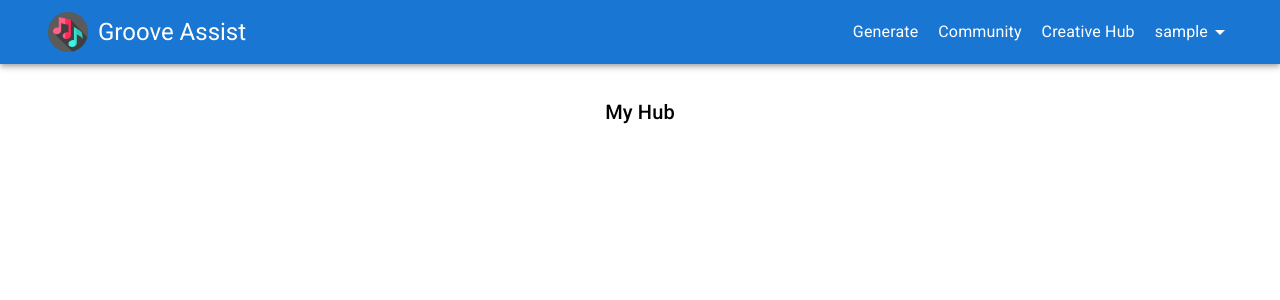
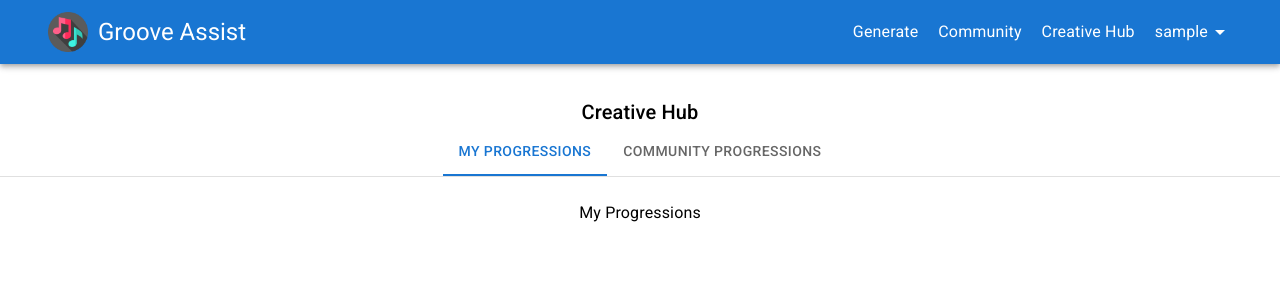
Before and after one commit to TrueBandit/grooveassist-client, a React (Create React App) app: page /myhub in a window 1280 px wide. Shown: the top 300 px of the page. Built offline with nearby package versions, Linux system fonts and the light colour scheme; sample sign-in values are in the browser's storage.

Commit message:
db updates

```diff
--- a/src/generator/ChordComp.js
+++ b/src/generator/ChordComp.js
@@ -3,8 +3,8 @@ import { Box } from "@mui/material";
 
 function ChordComp(props) {
   return (
-    <Box sx={{ pt:'10px', margin:'auto' , width :'65px',height :'50px', border:'solid 1px', backgroundColor: 'orange', borderRadius: "20px"}}>
-    {props.chord.chord}<br/>({props.chord.bars})</Box>
+    <Box sx={{ pt: '10px', margin: 'auto', width: '65px', height: '50px', border: 'solid 1px', backgroundColor: 'orange', borderRadius: "20px" }}>
+      {props.chord.chord_name}<br />({props.chord.bars})</Box>
   )
 }
 
--- a/src/generator/GenerationsHistoryList.js
+++ b/src/generator/GenerationsHistoryList.js
@@ -52,7 +52,7 @@ export default function GenerationList({ closeDrawer }) {
                     generationsList.map((generation, index) => (
                         <ListItem disablePadding key={index}>
                             <ListItemButton onClick={() => select(generation.id)}>
-                                <ListItemText primary={generation.brief} />
+                                <ListItemText primary={generation.brief_description} />
                             </ListItemButton>
                         </ListItem>
                     ))
--- a/src/generator/GeneratorMain.js
+++ b/src/generator/GeneratorMain.js
@@ -52,7 +52,13 @@ function StreamingOpenAIComponent() {
       <LoadingButton size="small" onClick={submit} endIcon={<MusicNoteRoundedIcon />} loading={generateChordsResult.loading} loadingPosition="end" variant="contained" color="secondary" ><span>Generate</span></LoadingButton>
       <br /><br />
       {generateChordsResult.loading ?
-        <img src={loadGif} style={{ maxWidth: '85%', maxHeight: '400px' }} alt="loadGif" /> :
+        <>
+          Were using the newest gpt-4-1106-preview model, to bring you the most creative and musical results.<br />
+          Longer processing times then usual are to be expected.
+          <br /><br />
+          <img src={loadGif} style={{ maxWidth: '85%', maxHeight: '400px' }} alt="loadGif" />
+        </>
+        :
         <ProgressionComp />}
       <br /><br />
 
--- a/src/generator/ProgressionComp.js
+++ b/src/generator/ProgressionComp.js
@@ -1,6 +1,6 @@
 import React from 'react'
 import ChordComp from './ChordComp'
-import { Box, Grid } from "@mui/material";
+import { Box, Grid, Typography } from "@mui/material";
 import { useSelector } from 'react-redux'
 import { useState, useEffect } from 'react'
 import Divider from '@mui/material/Divider';
@@ -55,12 +55,15 @@ function ProgressionComp() {
             </Grid>
           </Box>
           <br />
-          {displayedSong.exp}
-          <br /><br />
-          {displayedSong.song}
-          <br /><br />
+          <Box sx={{ textAlign: 'left' }}>
+            <u><Typography variant="subtitle1">Some Theory:</Typography></u>
+            <Typography variant="body1">{displayedSong.explanation}</Typography>
+            <br />
+            <u><Typography variant="subtitle1">Similar Song Example:</Typography></u>
+            <Typography variant="body1">{displayedSong.similar_song}</Typography>
+          </Box>
+          <br />
           <Divider />
-
           <Checkbox inputProps={{ 'aria-label': 'save progression' }} icon={<FavoriteBorder />} checkedIcon={<Favorite />} onChange={saveSong} checked={displayedSong.saved} />
         </Box></>}
     </div>
--- a/src/pages/MyHub.js
+++ b/src/pages/MyHub.js
@@ -1,12 +1,76 @@
-import React from 'react'
-import { Typography , Box } from "@mui/material";
+import * as React from 'react';
+import { useEffect } from 'react';
+import { useNavigate } from "react-router-dom";
+import PropTypes from 'prop-types';
+import Tabs from '@mui/material/Tabs';
+import Tab from '@mui/material/Tab';
+import Typography from '@mui/material/Typography';
+import Box from '@mui/material/Box';
 
-function Community() {
+function CustomTabPanel(props) {
+  const { children, value, index, ...other } = props;
+
   return (
-    <Box sx={{marginTop: 4}}>
-    <Typography variant="h6">My Hub</Typography>
-    </Box>
-  )
+    <div
+      role="tabpanel"
+      hidden={value !== index}
+      id={`simple-tabpanel-${index}`}
+      aria-labelledby={`simple-tab-${index}`}
+      {...other}
+    >
+      {value === index && (
+        <Box sx={{ p: 3 }}>
+          <Typography>{children}</Typography>
+        </Box>
+      )}
+    </div>
+  );
 }
 
-export default Community
+CustomTabPanel.propTypes = {
+  children: PropTypes.node,
+  index: PropTypes.number.isRequired,
+  value: PropTypes.number.isRequired,
+};
+
+function a11yProps(index) {
+  return {
+    id: `simple-tab-${index}`,
+    'aria-controls': `simple-tabpanel-${index}`,
+  };
+}
+
+export default function BasicTabs() {
+
+  const navigate = useNavigate();
+
+  const [value, setValue] = React.useState(0);
+
+  const handleChange = (event, newValue) => {
+    setValue(newValue);
+  };
+
+  useEffect(() => {
+    if (!sessionStorage.getItem("userID")) {
+      navigate('/login');
+    }
+  }, []);
+
+  return (
+    <Box sx={{ width: '100%', mt: 4 }}>
+      <Typography variant="h6">Creative Hub</Typography>
+      <Box sx={{ borderBottom: 1, borderColor: 'divider' }}>
+        <Tabs value={value} onChange={handleChange} centered>
+          <Tab label="My Progressions" {...a11yProps(0)} />
+          <Tab label="Community Progressions" {...a11yProps(1)} />
+        </Tabs>
+      </Box>
+      <CustomTabPanel value={value} index={0}>
+        My Progressions
+      </CustomTabPanel>
+      <CustomTabPanel value={value} index={1}>
+        Community Progressions
+      </CustomTabPanel>
+    </Box>
+  );
+}
--- a/src/pages/Profile.js
+++ b/src/pages/Profile.js
@@ -1,10 +1,25 @@
 import React from 'react'
-import { Typography , Box } from "@mui/material";
+import { useEffect } from 'react';
+import { useNavigate } from "react-router-dom";
+import { Typography, Box } from "@mui/material";
 
 function Community() {
+
+  const navigate = useNavigate();
+
+  useEffect(() => {
+    if (!sessionStorage.getItem("userID")) {
+      navigate('/login');
+    }
+  }, []);
+
   return (
-    <Box sx={{marginTop: 4}}>
-    <Typography variant="h6">Profile Page</Typography>
+    <Box sx={{ marginTop: 4 }}>
+      <Typography variant="h6">Profile Page</Typography>
+      <br />
+      Hi, {sessionStorage.getItem("userName")}<br />
+      ID: {sessionStorage.getItem("userID")}
+
     </Box>
   )
 }
```
Also changed, not shown: src/utilities/GraphQL.js (+6 -5 lines).
